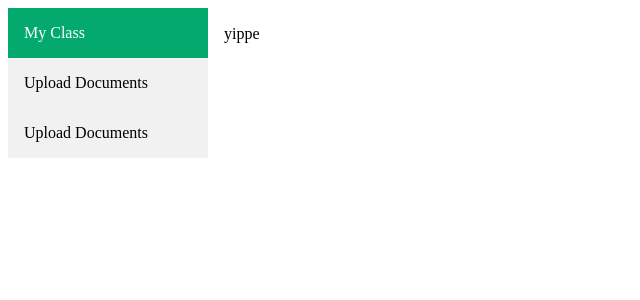
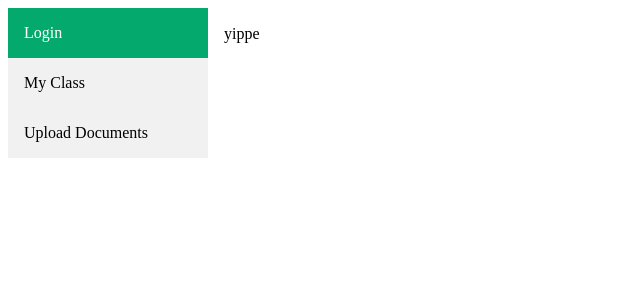
Before and after one commit to AbaDragon47/TAMUHack, a Django app: page / in a window 1280 px wide. Shown: the top 300 px of the page, without its empty margins (0-640 px from the left). Run offline with Django 5.2, Linux system fonts and the light colour scheme.

Commit message:
adjusted the sidebar
added login code block, and adjusted index side bar

```diff
--- a/myclasses/templates/myclasses/index.html
+++ b/myclasses/templates/myclasses/index.html
@@ -10,8 +10,8 @@
 
 <body>
     <div class = "sidebar">
-       <a class = "active" href="{% url 'myClasses' %}">My Class </a>
-       <a href="{% url 'upload' %}">Upload Documents </a>
+       <a class = "active" href="{% url 'login' %}">Login</a>
+       <a href="{% url 'myClasses' %}">My Class </a>
        <a href="{% url 'upload' %}">Upload Documents </a>
        <!-- COPY, REPEAT-->
     </div>
--- a/myclasses/urls.py
+++ b/myclasses/urls.py
@@ -5,4 +5,5 @@ urlpatterns = [
     path('', views.home, name='site-home'),
     path('classes/', views.myClasses, name='myClasses'),
     path('upload/', views.upload, name='upload'),
+    path('login/' , views.login, name='login'),
 ]
--- a/myclasses/views.py
+++ b/myclasses/views.py
@@ -10,3 +10,6 @@ def myClasses(request):
 
 def upload(request):
     return render(request,'myclasses/upload_page.html',{'title':'Upload'})
+
+def login(request):
+    return render(request,'users/login.html',{'title':'Login'})
```
